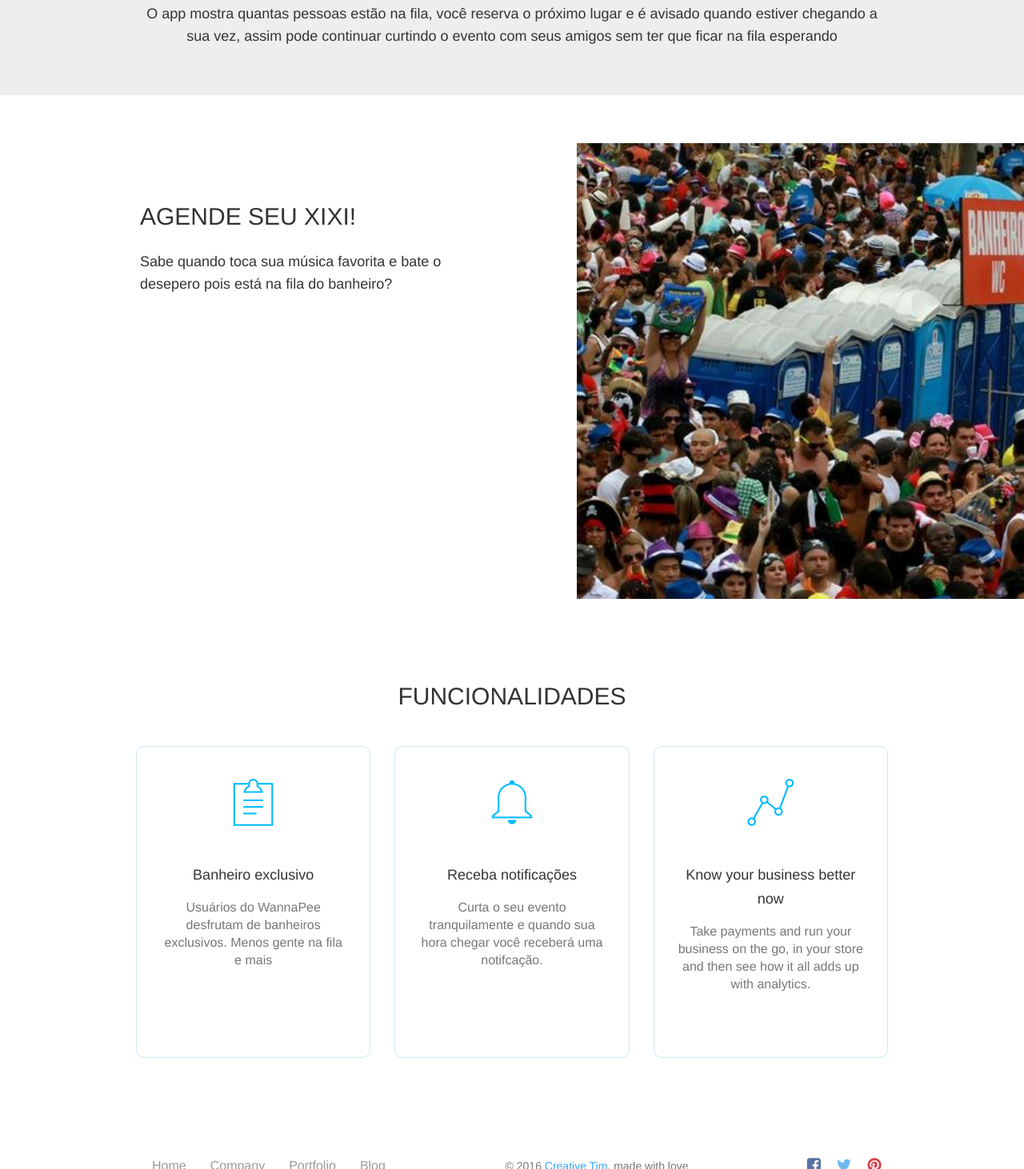
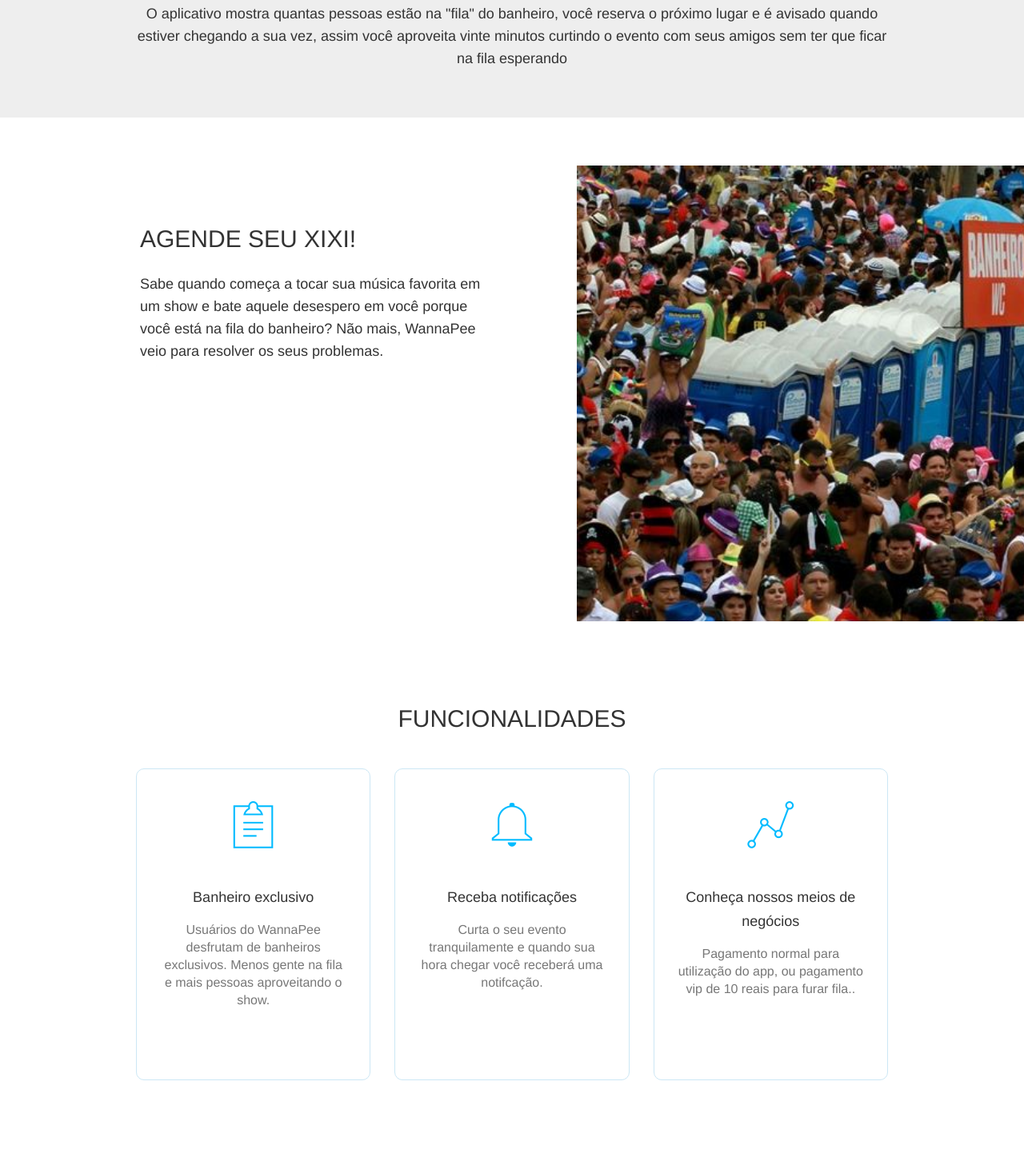
Before and after one commit to afonsof/wanna-pee, a plain HTML site: page index.html in a window 1280 px wide. Shown: the part 761-2223 px from the top of the page at 80% size. Drawn offline with Linux system fonts and the light colour scheme.

Commit message:
Update index.html

```diff
--- a/index.html
+++ b/index.html
@@ -4,7 +4,7 @@
         <meta charset="utf-8" />
         <link rel="icon" type="image/png" href="assets/img/favicon.ico">
         <meta http-equiv="X-UA-Compatible" content="IE=edge,chrome=1" />
-        <title>Awesome Landing Page by Creative Tim</title>
+        <title>Wanna Pee</title>
         <meta content='width=device-width, initial-scale=1.0, maximum-scale=1.0, user-scalable=0' name='viewport' />
         <meta name="viewport" content="width=device-width" />
 
@@ -69,7 +69,7 @@
                             <div class="description">
                                 <h2>Wanna Pee</h2>
                                 <br>
-                                <h5>Chega de esperar na fila do banheiro. Com o Wanna Pee você reserva o seu lugar na fila e recebe um alerta quando tiver chegango a sua vez!</h5>
+                                <h5>Chega de esperar na fila do banheiro. Com o Wanna Pee você reserva o seu lugar na fila e recebe um alerta quando tiver chegando a sua vez!</h5>
                             </div>
                             <div class="buttons">
                                 <a href="http://static.mockingbot.com/apks/14/pE6357FB0E41503204150822/pE6357FB0E415032041508221503210145.apk" class="btn btn-fill btn-neutral">
@@ -84,7 +84,7 @@
                 <div class="container text-center">
                     <h4 class="header-text">Como funciona?</h4>
                     <p>
-                        O app mostra quantas pessoas estão na fila, você reserva o próximo lugar e é avisado quando estiver chegando a sua vez, assim pode continuar curtindo o evento com seus amigos sem ter que ficar na fila esperando<br>
+                        O aplicativo mostra quantas pessoas estão na "fila" do banheiro, você reserva o próximo lugar e é avisado quando estiver chegando a sua vez, assim você aproveita vinte minutos curtindo o evento com seus amigos sem ter que ficar na fila esperando<br>
                     </p>
                 </div>
             </div>
@@ -95,7 +95,8 @@
                             <div class="description">
                                 <h4 class="header-text">Agende seu xixi!</h4>
                                 <p>
-                                    Sabe quando toca sua música favorita e bate o desepero pois está na fila do banheiro?
+                                    Sabe quando começa a tocar sua música favorita em um show e bate aquele desespero em você porque você está na fila do banheiro?
+                                    Não mais, WannaPee veio para resolver os seus problemas.
                                 </p>
                             </div>
                         </div>
@@ -117,7 +118,7 @@
                                 </div>
                                 <div class="text">
                                     <h4>Banheiro exclusivo</h4>
-                                    <p>Usuários do WannaPee desfrutam de banheiros exclusivos. Menos gente na fila e mais </p>
+                                    <p>Usuários do WannaPee desfrutam de banheiros exclusivos. Menos gente na fila e mais pessoas aproveitando o show. </p>
                                 </div>
                             </div>
                         </div>
@@ -135,8 +136,8 @@
                                 <div class="icon">
                                     <i class="pe-7s-graph1"></i>
                                 </div>
-                                <h4>Know your business better now</h4>
-                                <p>Take payments and run your business on the go, in your store and then see how it all adds up with analytics.</p>
+                                <h4>Conheça nossos meios de negócios</h4>
+                                <p>Pagamento normal para utilização do app, ou pagamento vip de 10 reais para furar fila..</p>
                             </div>
                         </div>
                     </div>
```
